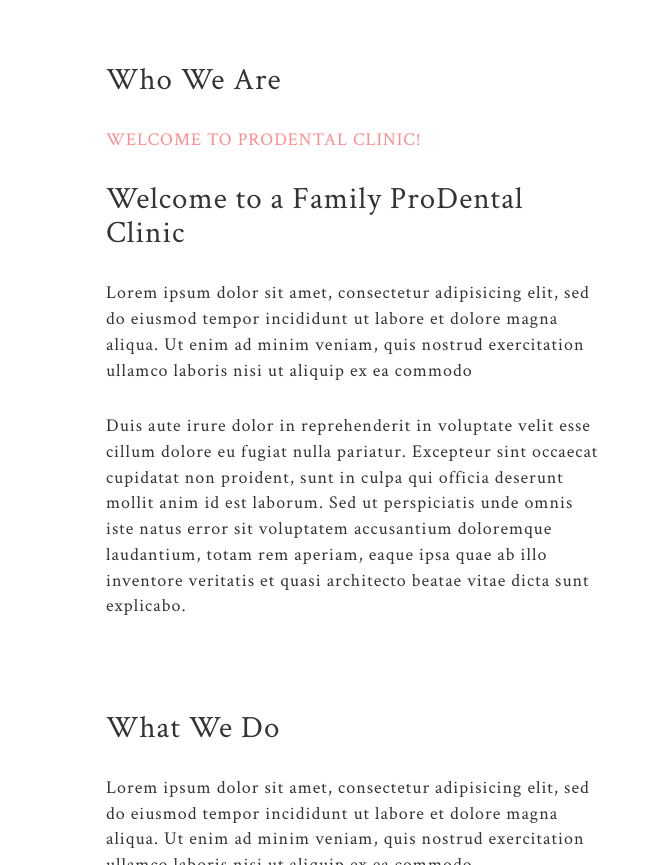
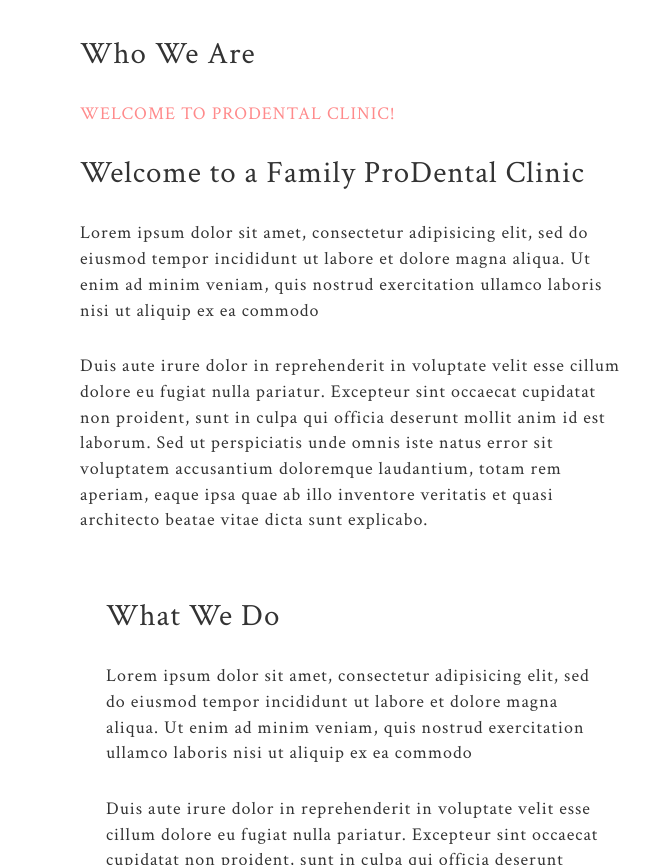
Before and after one commit to ayushman768/Dental-Clinic-Bilaspur-495001, a plain HTML site: page index.html in a window 1280 px wide. Shown: the part 985-1850 px from the top of the page, 0-662 px from the left. Drawn offline with nearby package versions, Linux system fonts and the light colour scheme.

Commit message:
Update index.html

```diff
--- a/index.html
+++ b/index.html
@@ -112,7 +112,7 @@
 
             <div class="col-flex">
                 <div class="text-position">
-                    <div class="Dental-About pad-20">
+                    <div class="Dental-About ">
                         <h3 class="head-font-size">Who We Are</h3>
                         <p class="color-pink">WELCOME TO PRODENTAL CLINIC!</p>
                         <h4 class="head-font-size">Welcome to a Family ProDental Clinic</h4>
```
